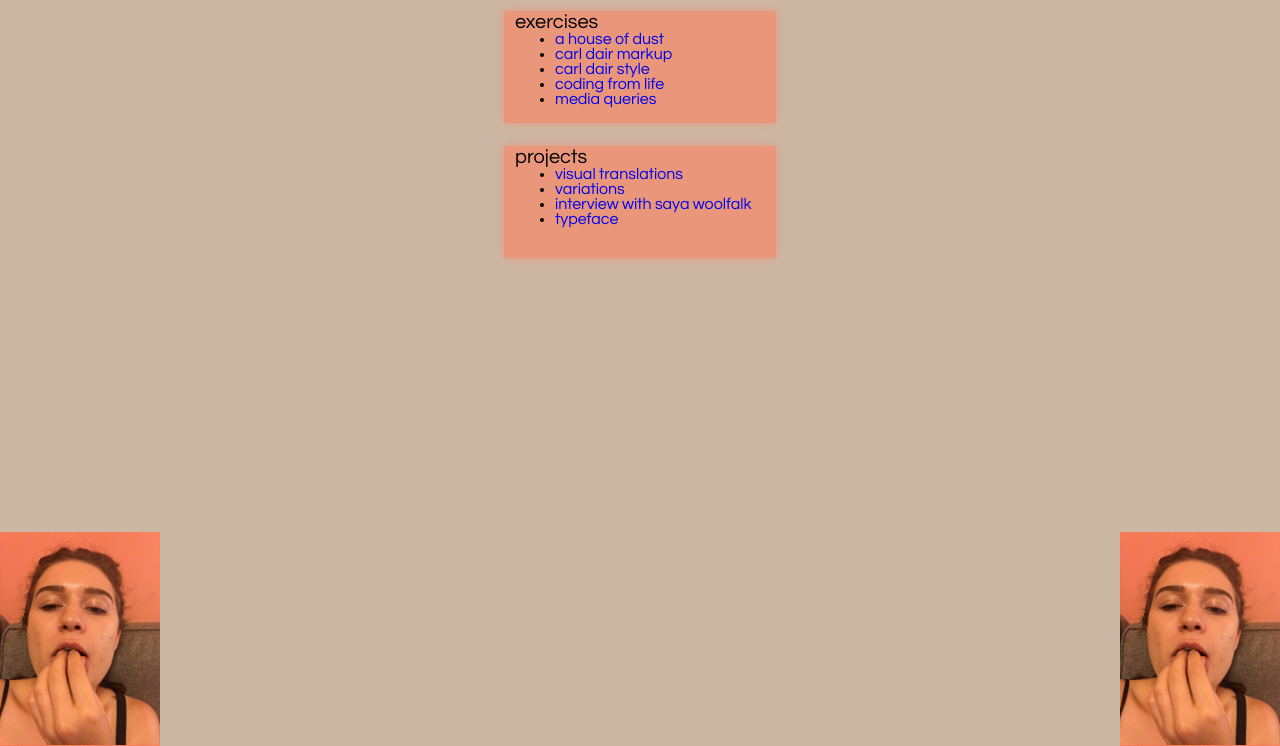
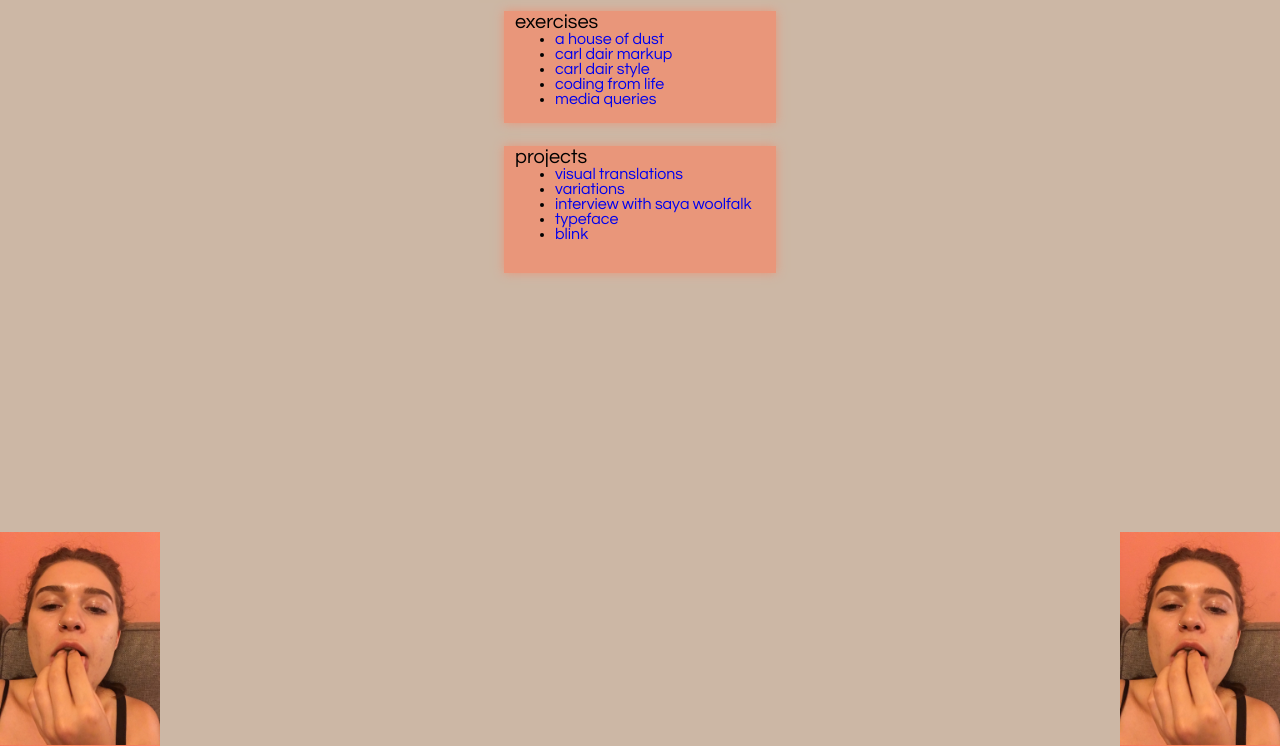
Before and after one commit to athenawheaton/interactive, a plain HTML site: page index.html in a window 1280 px wide. Shown: the part 54-800 px from the top of the page. Drawn offline with Linux system fonts and the light colour scheme.

Commit message:
added blinky

```diff
--- a/assets/homepage.css
+++ b/assets/homepage.css
@@ -47,7 +47,7 @@ body{
 	transform: translateX(-50%);
 	top: 200px;
 	width: 250px;
-	height: 100px;
+	height: 115px;
 	padding: 10px;
 	padding-top: 0px;
 
--- a/index.html
+++ b/index.html
@@ -31,6 +31,7 @@
 			<li><p><a href="variations.html">variations</a></p></li>
 			<li><p><a href="interview/sayawoolfalk.html">interview with saya woolfalk</a></p></li>
 			<li><p><a href="typeface/alphabet.html">typeface</a></p></li>
+			<li><p><a href="typeface/blink.html">blink</a></p></li>
 		</ul>
 	</div>
 
```
